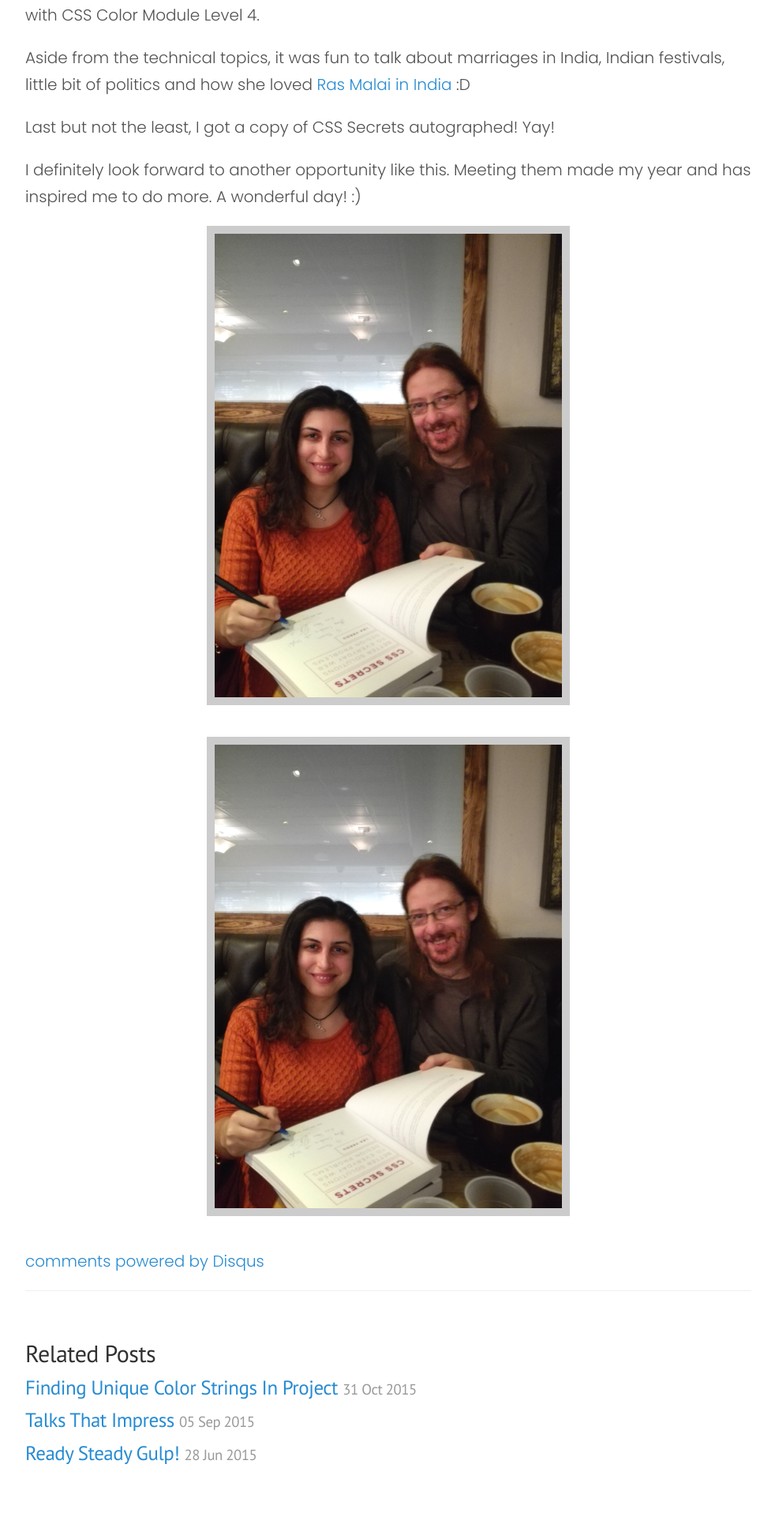
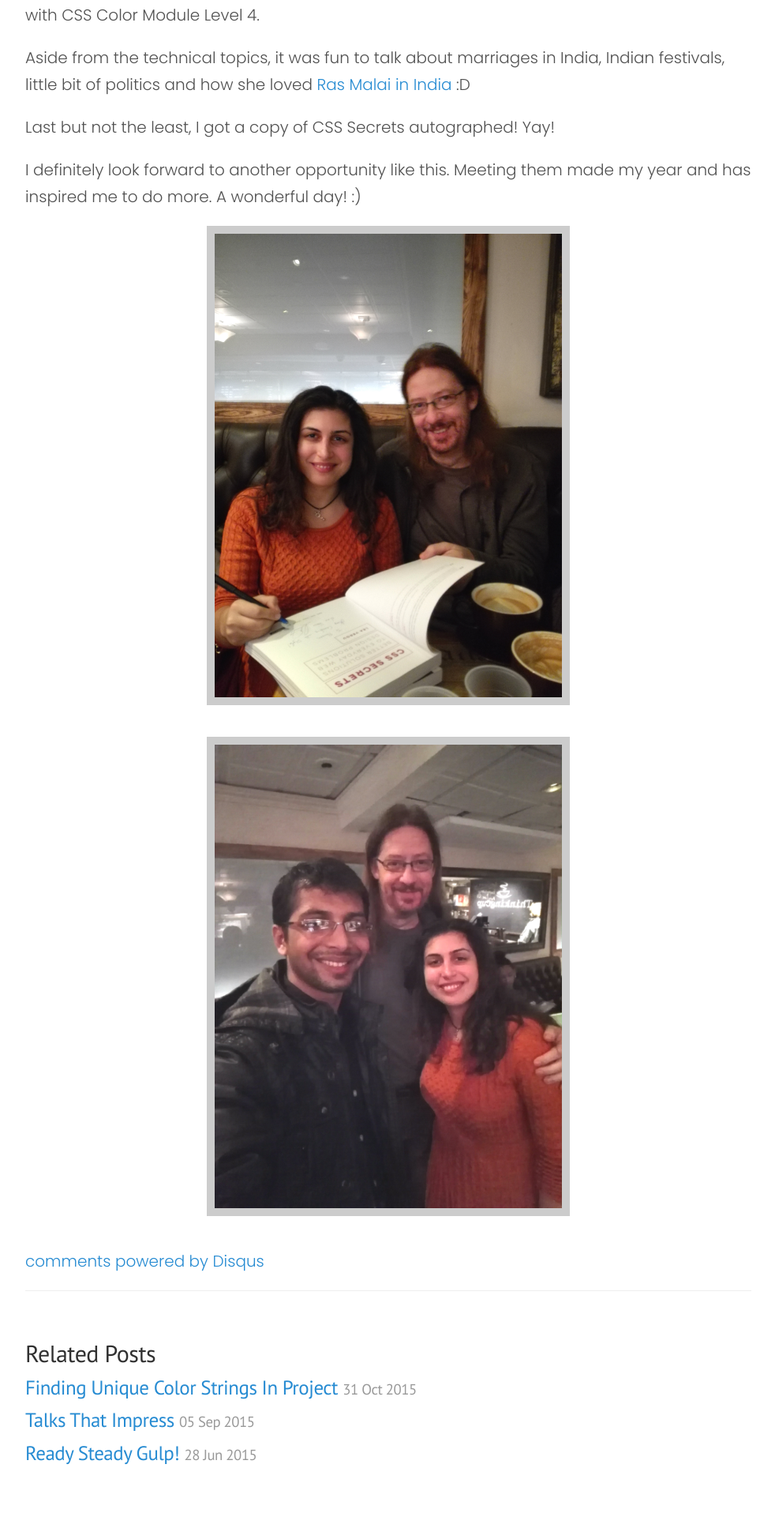
Before and after one commit to praveenpuglia/praveenpuglia.github.io, a Jekyll site: the page built from _posts/2015-12-11-meeting-lea-and-chris.md, in a window 1280 px wide. Shown: the part 1722-3638 px from the top of the page at 79% size, without its empty margins (148-1130 px from the left). Built offline with Jekyll 4.4.1, drawn with Linux system fonts in a browser that asks for light colours; Markdown is read by kramdown in place of the engine named in the settings; comment, search, counter and statistics services are not loaded.

Commit message:
meeting lea and chris - duplicate photo

```diff
--- a/_posts/2015-12-11-meeting-lea-and-chris.md
+++ b/_posts/2015-12-11-meeting-lea-and-chris.md
@@ -54,4 +54,4 @@ Last but not the least, I got a copy of CSS Secrets autographed! Yay!
 I definitely look forward to another opportunity like this. Meeting them made my year and has inspired me to do more. A wonderful day! :)
 
 <img class="human-photo" src="/assets/images/2015/12/meetup-1.jpg">
-<img class="human-photo" src="/assets/images/2015/12/meetup-1.jpg">
+<img class="human-photo" src="/assets/images/2015/12/meetup-2.jpg">
```
